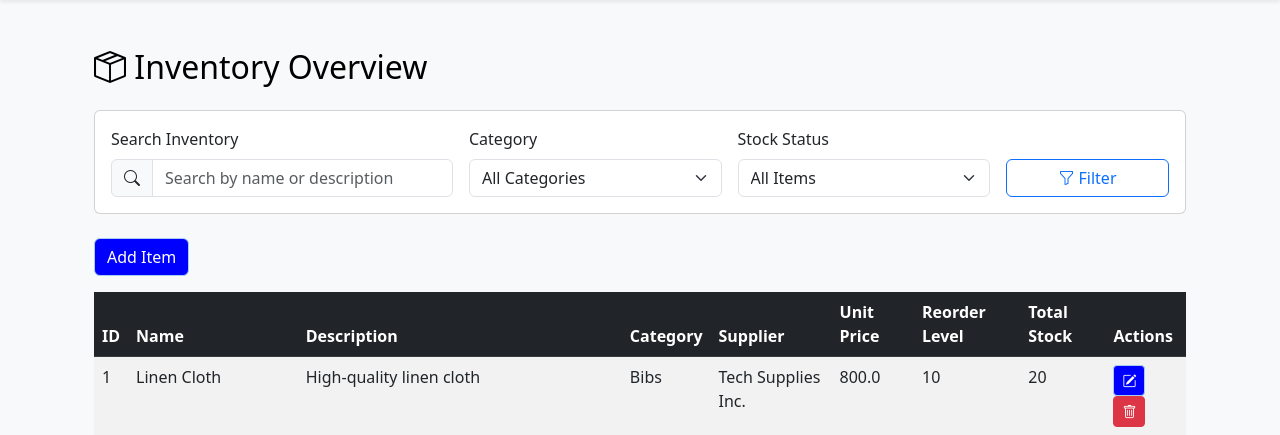
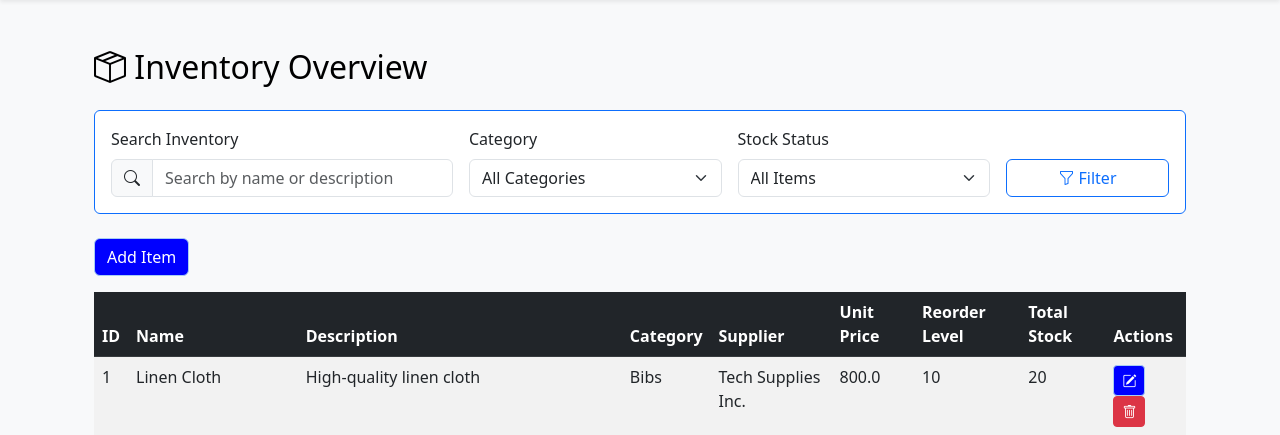
Before and after one commit to gitmatt69/Group12, a Flask app: page /inventory in a window 1280 px wide. Shown: the part 96-531 px from the top of the page. Run offline with Flask 3, Linux system fonts and the light colour scheme; data comes from the database, SQL or seed files in the repository.

Commit message:
Gave the search bar a blue border

```diff
--- a/templates/inventory.html
+++ b/templates/inventory.html
@@ -8,7 +8,7 @@
     <i class="bi bi-box-seam"></i> Inventory Overview</h2>
 <div class="row mb-4">
   <div class="col-12">
-    <div class="card">
+    <div class="card border-primary border-1">
       <div class="card-body">
         <div class="row g-3">
           <div class="col-md-4">
```
